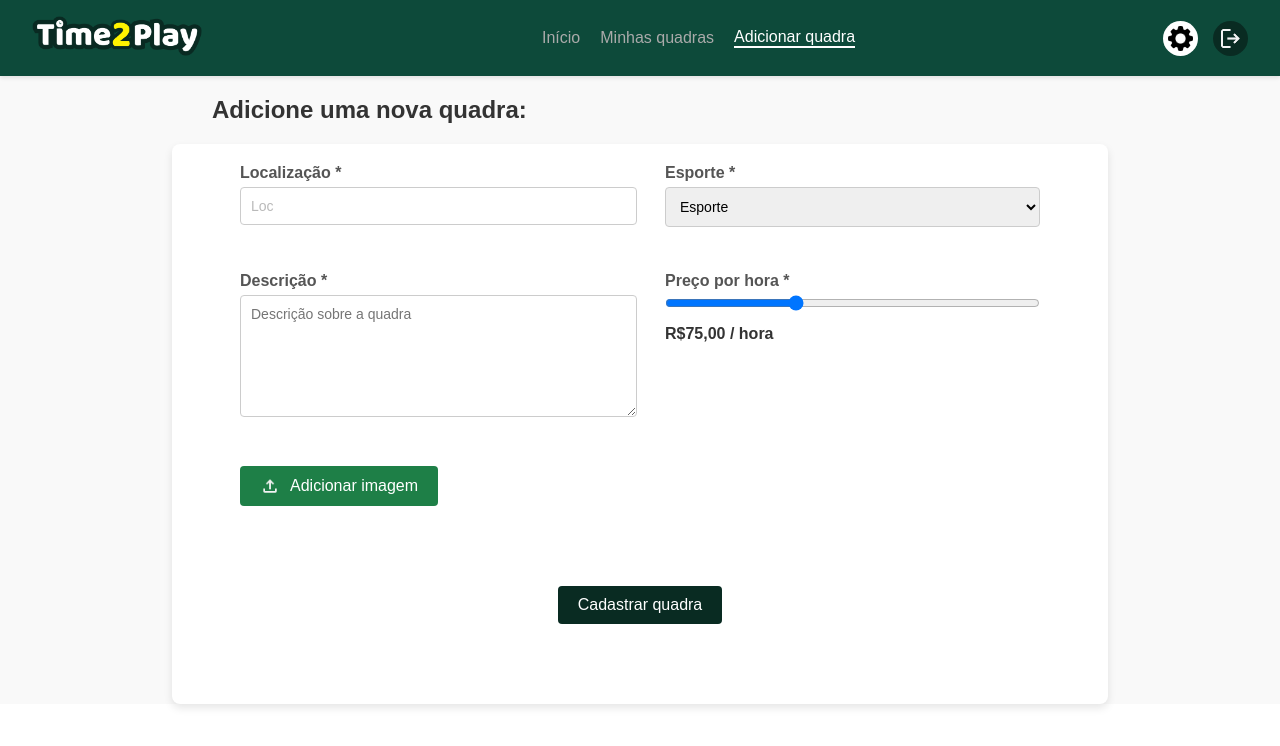
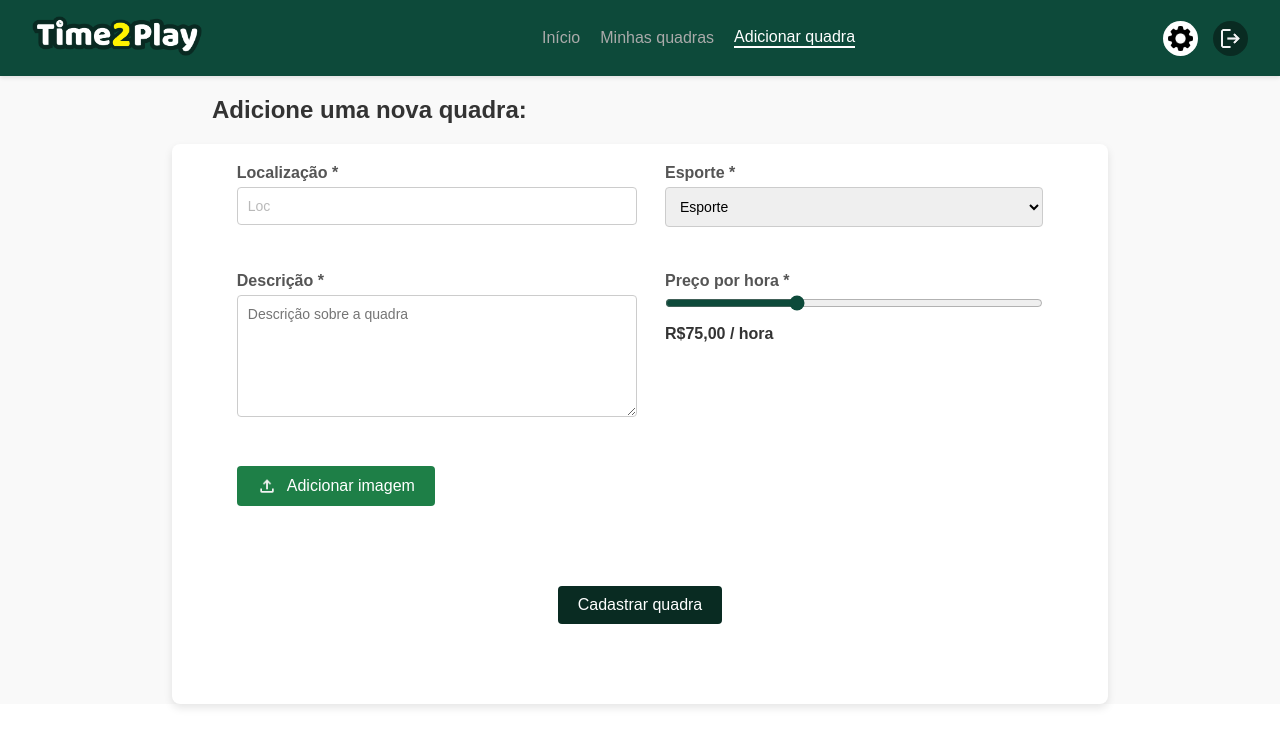
Before and after one commit to otaviosbampato/Time2Play, a React (Vite) app in the folder frontend/: page /adicionarQuadra in a window 1280 px wide. Shown: the top 746 px of the page. Built offline with nearby package versions, Linux system fonts and the light colour scheme; a web font is replaced by a local one.

Commit message:
:bug: fix: cor do slider e largura do form

```diff
--- a/frontend/src/pages/Signed/Proprietario/AdicionarQuadra/AdicionarQuadra.module.css
+++ b/frontend/src/pages/Signed/Proprietario/AdicionarQuadra/AdicionarQuadra.module.css
@@ -16,8 +16,7 @@
 }
 
 .form {
-  width: 100%;
-  max-width: 800px;
+  width: 90%;
   margin: 0 auto;
 }
 
@@ -133,6 +132,11 @@
   background-color: #1e7f47;
 }
 
+
+.rangeInput {
+  accent-color: #0D4A3A;
+}
+
 @media (max-width: 680px) {
   .formLine {
     flex-direction: column;
```
